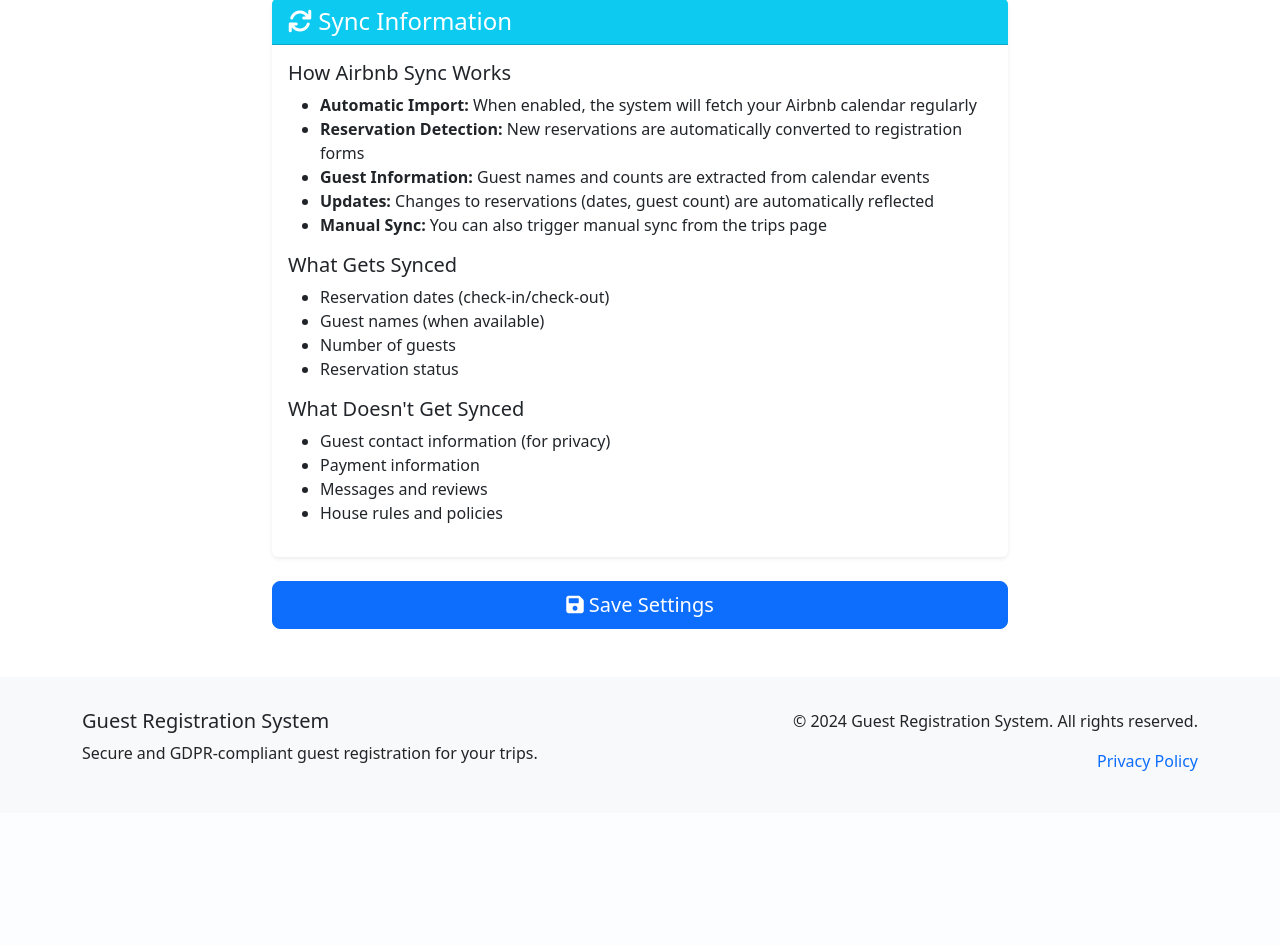
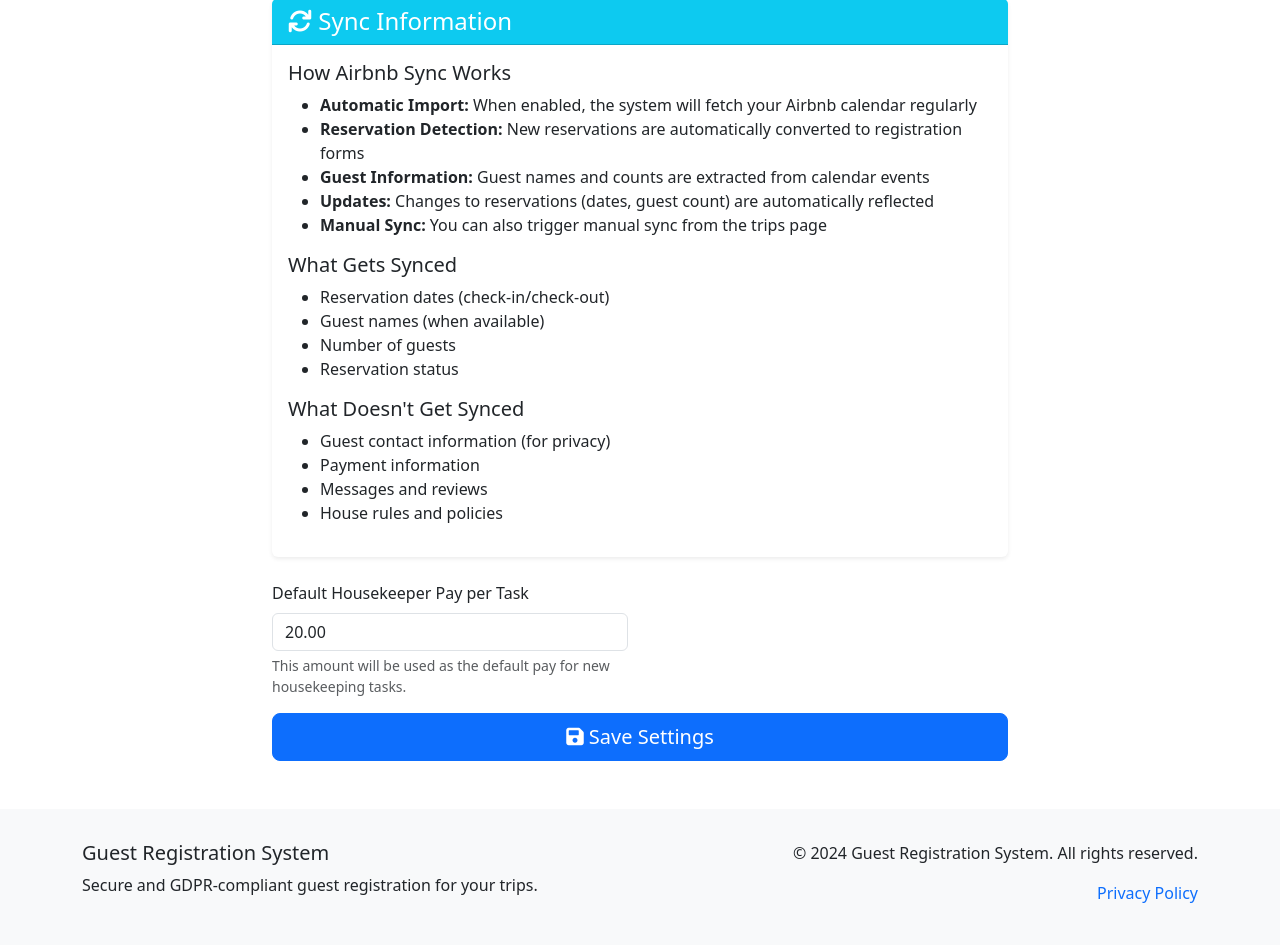
Before and after one commit to 32bit-s-r-o/guest-registration-system, a Flask app: page /admin/settings in a window 1280 px wide. Shown: the part 2973-3918 px from the top of the page. Before the commit the page ends 3744 px from the top, so only its background shows below. Run offline with Flask 3, Linux system fonts and the light colour scheme; the visitor is signed in with stand-in values (Sample User, id 1); data comes from the database, SQL or seed files in the repository; data that the repository does not hold is empty.

Commit message:
Add default housekeeper pay feature
- Introduce a new `default_housekeeper_pay` column in the `User` model to set a default pay rate for housekeepers.
- Update the admin settings to allow users to modify the default housekeeper pay, with validation to ensure proper input.
- Adjust housekeeping task creation logic to utilize the default pay rate, enhancing payment accuracy for new tasks.
- Add corresponding migration script to implement the database changes and ensure backward compatibility.
- Update translations to include new labels and descriptions for the default housekeeper pay feature.

```diff
--- a/app.py
+++ b/app.py
@@ -139,6 +139,8 @@ class User(UserMixin, db.Model):
     custom_line_3 = db.Column(db.String(200))
     # Preferred date format
     date_format = db.Column(db.String(32), default='d.m.Y')
+    # Default housekeeper pay
+    default_housekeeper_pay = db.Column(db.Numeric(10, 2), default=20)
     # Soft delete flag
     is_deleted = db.Column(db.Boolean, default=False)
 
@@ -892,6 +894,11 @@ def admin_settings():
 
         # Update date format setting
         current_user.date_format = request.form.get('date_format', 'd.m.Y')
+        # Update default housekeeper pay
+        try:
+            current_user.default_housekeeper_pay = float(request.form.get('default_housekeeper_pay', 20))
+        except Exception:
+            current_user.default_housekeeper_pay = 20
 
         # Update password if provided
         new_password = request.form.get('new_password')
@@ -3206,12 +3213,15 @@ def create_missing_housekeeping_tasks_for_calendar(calendar_id):
         # Check if a housekeeping task already exists for this trip
         existing_task = Housekeeping.query.filter_by(trip_id=trip.id).first()
         if not existing_task:
+            # Get the housekeeper's default pay
+            housekeeper = User.query.get(housekeeper_id)
+            pay = float(housekeeper.default_housekeeper_pay) if housekeeper and housekeeper.default_housekeeper_pay else 20
             task = Housekeeping(
                 trip_id=trip.id,
                 housekeeper_id=housekeeper_id,
                 date=trip.end_date + timedelta(days=1),
                 status='pending',
-                pay_amount=50.00,
+                pay_amount=pay,
                 paid=False
             )
             db.session.add(task)
@@ -3311,13 +3321,15 @@ def sync_calendar_reservations(calendar_id):
                     default_housekeeper_id = None
 
                 if default_housekeeper_id:
-                    # Create housekeeping task for the day after the trip ends
+                    # Get the housekeeper's default pay
+                    housekeeper = User.query.get(default_housekeeper_id)
+                    pay = float(housekeeper.default_housekeeper_pay) if housekeeper and housekeeper.default_housekeeper_pay else 20
                     housekeeping_task = Housekeeping(
                         trip_id=trip.id,
                         housekeeper_id=default_housekeeper_id,
                         date=reservation['end_date'] + timedelta(days=1),
                         status='pending',
-                        pay_amount=50.00,  # Default pay amount
+                        pay_amount=pay,  # Default pay amount
                         paid=False
                     )
                     db.session.add(housekeeping_task)
--- a/templates/admin/settings.html
+++ b/templates/admin/settings.html
@@ -465,6 +465,20 @@
                 </div>
             </div>
 
+            <!-- Default Housekeeper Pay -->
+            <div class="row">
+                <div class="col-md-6">
+                    <div class="mb-3">
+                        <label for="default_housekeeper_pay" class="form-label">{{ _('Default Housekeeper Pay per Task')
+                            }}</label>
+                        <input type="number" step="0.01" min="0" class="form-control" id="default_housekeeper_pay"
+                            name="default_housekeeper_pay" value="{{ current_user.default_housekeeper_pay or 20 }}">
+                        <div class="form-text">{{ _('This amount will be used as the default pay for new housekeeping
+                            tasks.') }}</div>
+                    </div>
+                </div>
+            </div>
+
             <!-- Save Button -->
             <div class="d-grid gap-2">
                 <button type="submit" class="btn btn-primary btn-lg">
```
Also changed, not shown: migrations/20250623_000008_1.8.0_add_default_housekeeper_pay.sql (added), translations/cs/LC_MESSAGES/messages.po.
